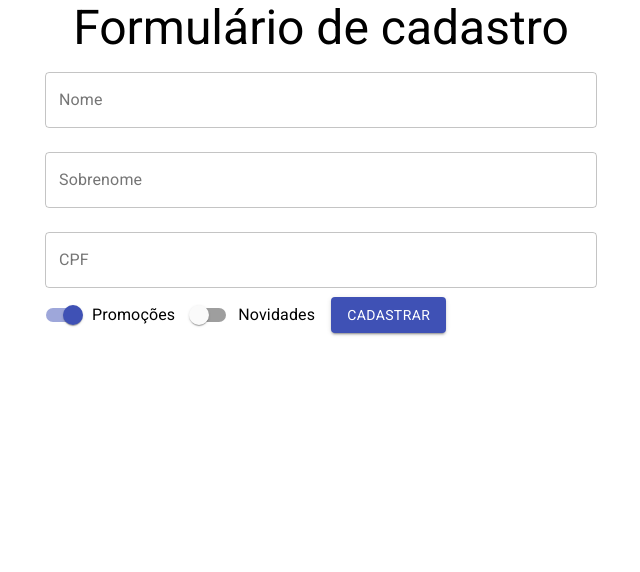
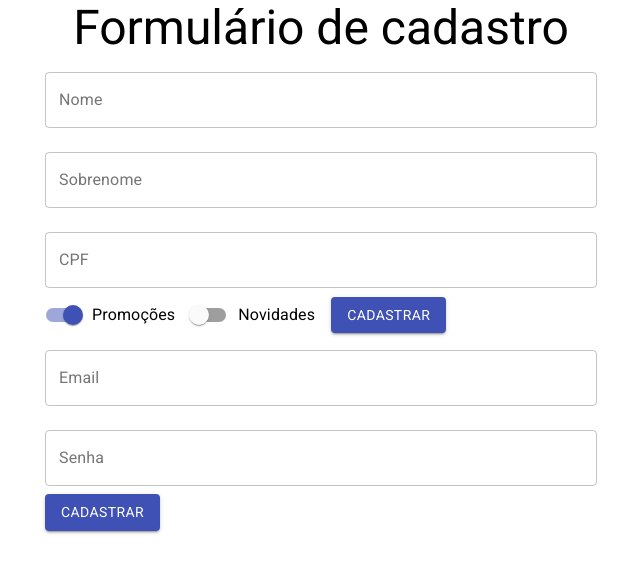
Before and after one commit to nenitf/ead_js_alura_react-hooks-e-formularios, a React (Create React App) app: page / in a window 1280 px wide. Shown: the top 572 px of the page, without its empty margins (319-959 px from the left). Built offline with nearby package versions, Linux system fonts and the light colour scheme.

Commit message:
:tv: add aula 1

```diff
--- /dev/null
+++ b/src/components/FormularioCadastro/DadosPessoais.jsx
@@ -0,0 +1,94 @@
+import React, { useState } from "react";
+import { TextField, Button, Switch, FormControlLabel } from "@material-ui/core";
+
+function DadosPessoais({aoEnviar, validarCPF}) {
+  const [nome, setNome] = useState("");
+  const [sobrenome, setSobrenome] = useState("");
+  const [cpf, setCpf] = useState("");
+  const [promocoes, setPromocoes] = useState(true);
+  const [novidades, setNovidades] = useState(false);
+  const [erros, setErros] = useState({cpf:{valido:true, texto:""}})
+  return (
+    <form
+      onSubmit={(event) => {
+        event.preventDefault();
+        aoEnviar({nome, sobrenome, cpf, novidades, promocoes});
+      }}
+    >
+      <TextField
+        value={nome}
+        onChange={(event) => {
+          setNome(event.target.value);
+        }}
+        id="nome"
+        label="Nome"
+        variant="outlined"
+        margin="normal"
+        fullWidth
+      />
+      <TextField
+        value={sobrenome}
+        onChange={(event) => {
+          setSobrenome(event.target.value);
+        }}
+        id="sobrenome"
+        label="Sobrenome"
+        variant="outlined"
+        margin="normal"
+        fullWidth
+      />
+      <TextField
+        value={cpf}
+        onChange={(event) => {
+          setCpf(event.target.value);
+        }}
+
+        onBlur={(event)=>{
+          const ehValido = validarCPF(cpf);
+          setErros({cpf:ehValido})
+        }}
+        error={!erros.cpf.valido}
+        helperText={erros.cpf.texto}
+        id="CPF"
+        label="CPF"
+        variant="outlined"
+        margin="normal"
+        fullWidth
+      />
+
+      <FormControlLabel
+        label="Promoções"
+        control={
+          <Switch
+            checked={promocoes}
+            onChange={(event) => {
+              setPromocoes(event.target.checked);
+            }}
+            name="promocoes"
+            color="primary"
+          />
+        }
+      />
+
+      <FormControlLabel
+        label="Novidades"
+        control={
+          <Switch
+            checked={novidades}
+            onChange={(event) => {
+              setNovidades(event.target.checked);
+            }}
+            name="novidades"
+            color="primary"
+          />
+        }
+      />
+
+      <Button type="submit" variant="contained" color="primary">
+        Cadastrar
+      </Button>
+    </form>
+  );
+}
+
+export default DadosPessoais;
--- /dev/null
+++ b/src/components/FormularioCadastro/DadosUsuario.jsx
@@ -0,0 +1,30 @@
+import React from 'react'
+import { TextField, Button } from "@material-ui/core";
+
+export default function DadosUsuario() {
+  return (
+    <form>
+      <TextField
+        id="email"
+        label="Email"
+        type="email"
+        variant="outlined"
+        margin="normal"
+        fullWidth
+      />
+
+      <TextField
+        id="senha"
+        label="Senha"
+        type="password"
+        variant="outlined"
+        margin="normal"
+        fullWidth
+      />
+
+      <Button type="submit" variant="contained" color="primary">
+        Cadastrar
+      </Button>
+    </form>
+  )
+}
--- a/src/components/FormularioCadastro/FormularioCadastro.jsx
+++ b/src/components/FormularioCadastro/FormularioCadastro.jsx
@@ -1,94 +1,15 @@
 import React, { useState } from "react";
-import { TextField, Button, Switch, FormControlLabel } from "@material-ui/core";
+import DadosPessoais from './DadosPessoais'
+import DadosUsuario from './DadosUsuario'
 
-function FormularioCadastro({aoEnviar, validarCPF}) {
-  const [nome, setNome] = useState("");
-  const [sobrenome, setSobrenome] = useState("");
-  const [cpf, setCpf] = useState("");
-  const [promocoes, setPromocoes] = useState(true);
-  const [novidades, setNovidades] = useState(false);
-  const [erros, setErros] = useState({cpf:{valido:true, texto:""}})
+export default function FormularioCadastro({ aoEnviar, validarCPF }) {
   return (
-    <form
-      onSubmit={(event) => {
-        event.preventDefault();
-        aoEnviar({nome, sobrenome, cpf, novidades, promocoes});
-      }}
-    >
-      <TextField
-        value={nome}
-        onChange={(event) => {
-          setNome(event.target.value);
-        }}
-        id="nome"
-        label="Nome"
-        variant="outlined"
-        margin="normal"
-        fullWidth
+    <>
+      <DadosPessoais
+        aoEnviar={aoEnviar}
+        validarCPF={validarCPF}
       />
-      <TextField
-        value={sobrenome}
-        onChange={(event) => {
-          setSobrenome(event.target.value);
-        }}
-        id="sobrenome"
-        label="Sobrenome"
-        variant="outlined"
-        margin="normal"
-        fullWidth
-      />
-      <TextField
-        value={cpf}
-        onChange={(event) => {
-          setCpf(event.target.value);
-        }}
-
-        onBlur={(event)=>{
-          const ehValido = validarCPF(cpf);
-          setErros({cpf:ehValido})
-        }}
-        error={!erros.cpf.valido}
-        helperText={erros.cpf.texto}
-        id="CPF"
-        label="CPF"
-        variant="outlined"
-        margin="normal"
-        fullWidth
-      />
-
-      <FormControlLabel
-        label="Promoções"
-        control={
-          <Switch
-            checked={promocoes}
-            onChange={(event) => {
-              setPromocoes(event.target.checked);
-            }}
-            name="promocoes"
-            color="primary"
-          />
-        }
-      />
-
-      <FormControlLabel
-        label="Novidades"
-        control={
-          <Switch
-            checked={novidades}
-            onChange={(event) => {
-              setNovidades(event.target.checked);
-            }}
-            name="novidades"
-            color="primary"
-          />
-        }
-      />
-
-      <Button type="submit" variant="contained" color="primary">
-        Cadastrar
-      </Button>
-    </form>
-  );
+      <DadosUsuario />
+    </>
+  )
 }
-
-export default FormularioCadastro;
```
Also changed, not shown: 1 other file (tests, documents, lock files or other folders).
